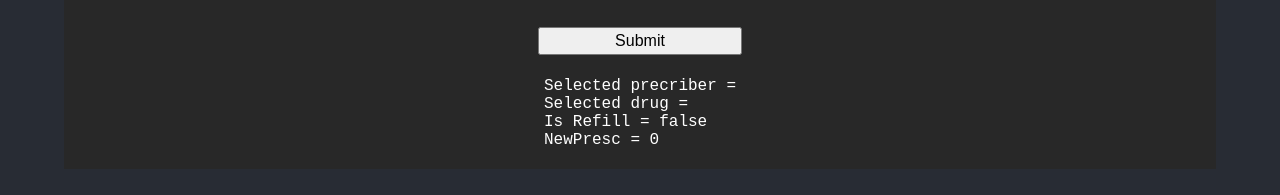
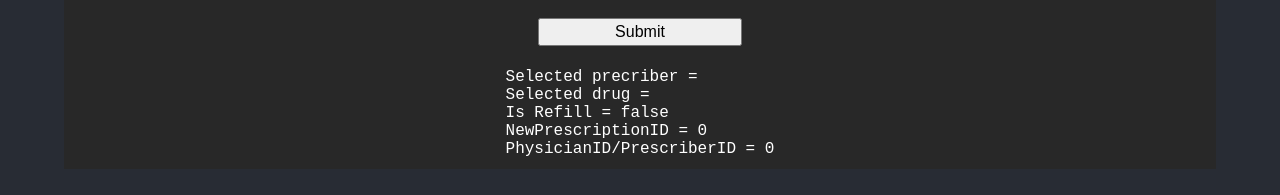
Before and after one commit to AhmadBajwaCS/Pharmacy-Database-App, a React (Create React App) app in the folder frontend/: page /log in a window 1280 px wide. Shown: the part 613-808 px from the top of the page. Built offline with nearby package versions, Linux system fonts and the light colour scheme; no server answers.

Commit message:
Complete LogPrescription functionality

```diff
--- a/frontend/src/components/LogPrescription.js
+++ b/frontend/src/components/LogPrescription.js
@@ -35,6 +35,7 @@ function LogPrescription(props) {
 
   const handlePrescChange = (event) => {
     setPrescriber(event.target.value);
+    getPhys(prescriber);
     console.log("prescriber changed");
   };
 
@@ -78,7 +79,7 @@ function LogPrescription(props) {
   const [physID, setPhysID] = useState(0);
   const getPhys = (SSN) => {
     Axios.get(`http://localhost:3002/api/getPhysician/${SSN}`).then((response) => {
-      setPhysID(response.data.PrescriberID);
+      setPhysID(response.data[0].PrescriberID);
     })
   }
 
@@ -152,7 +153,8 @@ function LogPrescription(props) {
             Selected precriber = {prescriber} <br />
             Selected drug = {drug} <br />
             Is Refill = {isRefill.toString()} <br />
-            NewPresc = {newPrescriptID}
+            NewPrescriptionID = {newPrescriptID} <br />
+            PhysicianID/PrescriberID = {physID}
           </p>
         </div>
       </form>
```
Also changed, not shown: 1 other file (tests, documents, lock files or other folders).
